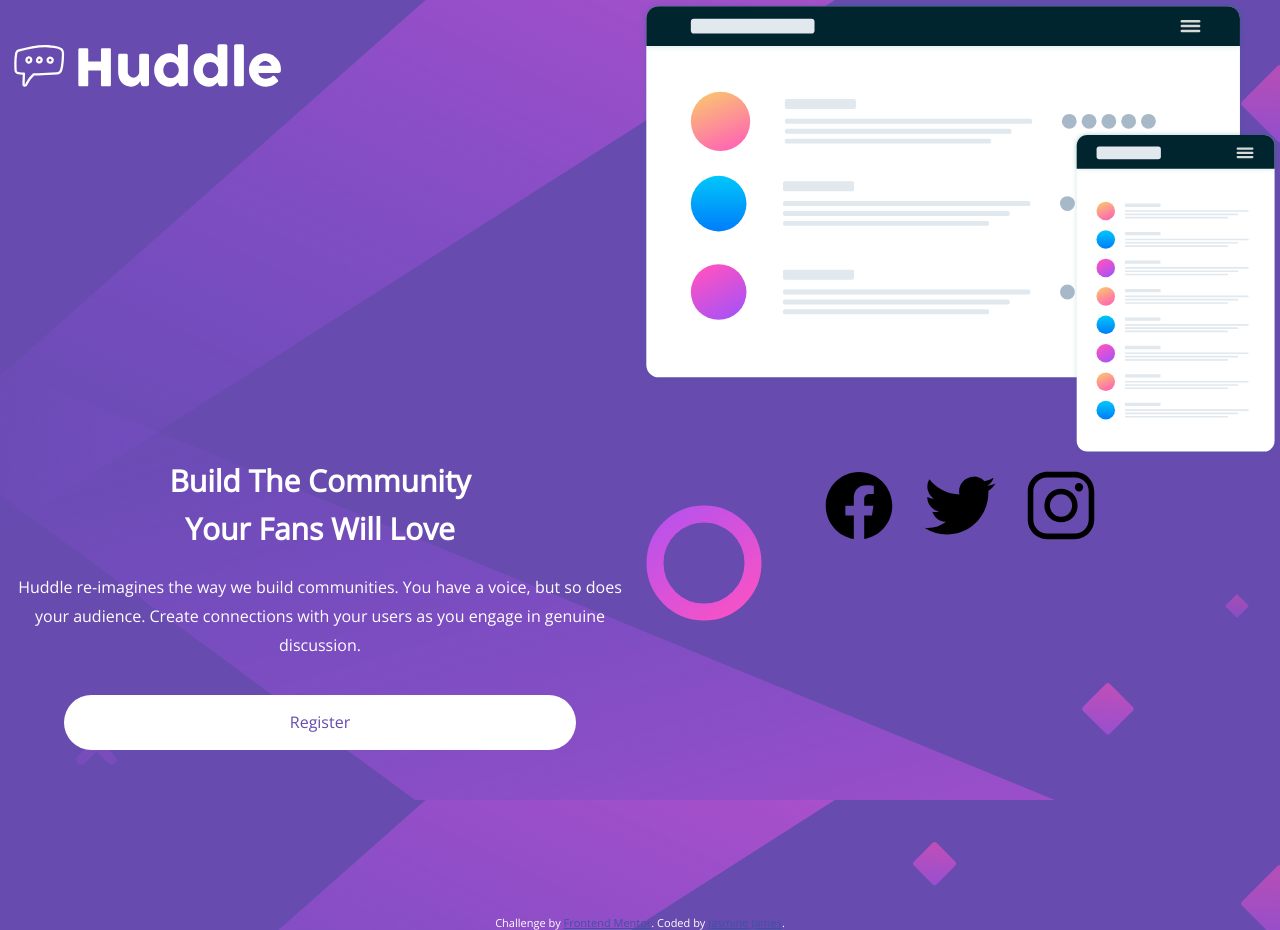
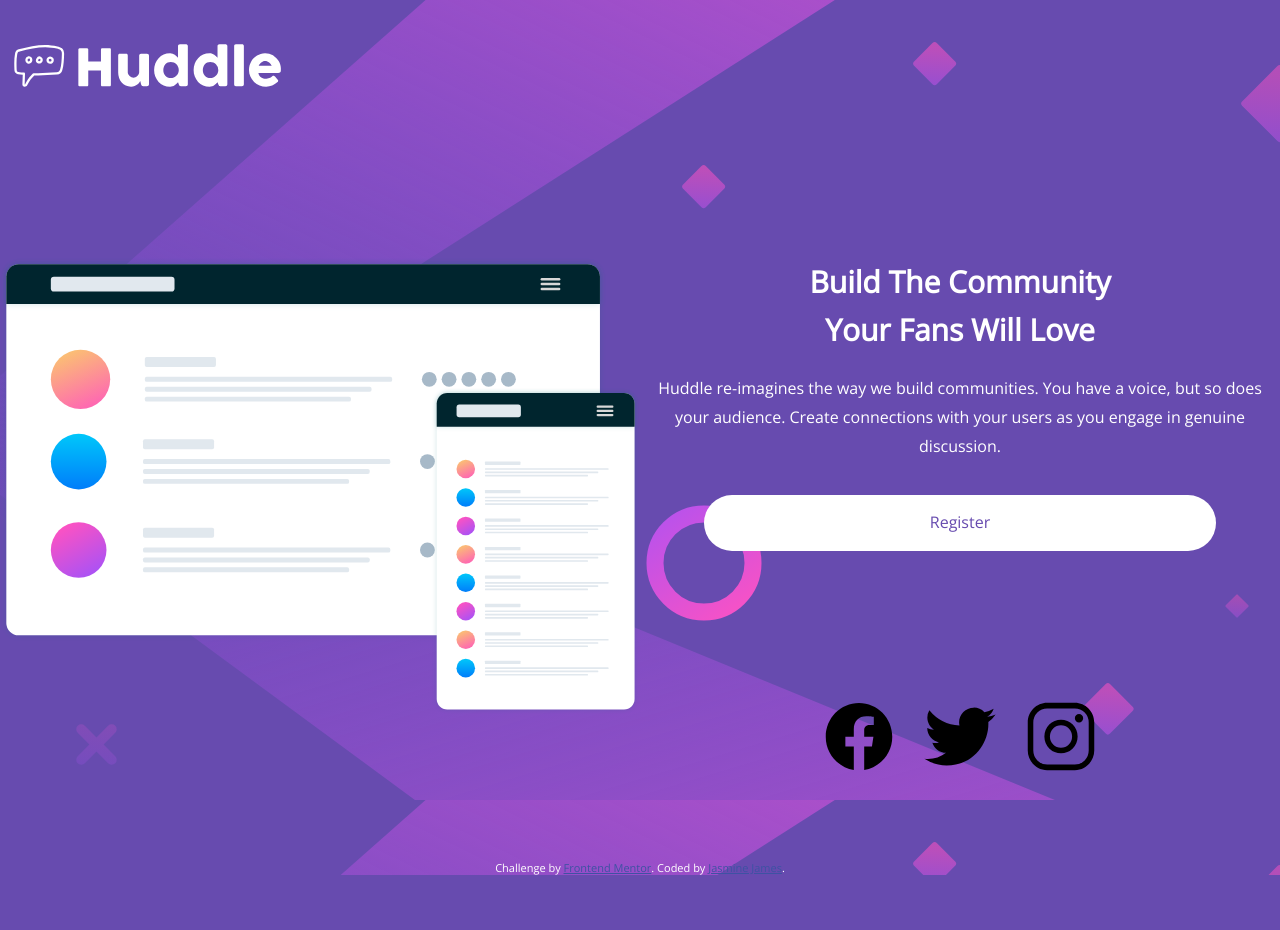
Before and after one commit to jjames93/huddle-landing-page-challenge, a plain HTML site: page index.html in a window 1280 px wide. After the commit the page ends 875 px from the top, so only its background shows below. Drawn offline with nearby package versions, Linux system fonts and the light colour scheme.

Commit message:
working on screen size /media queries

```diff
--- a/style.css
+++ b/style.css
@@ -32,6 +32,7 @@ section{
     margin-top: 30px;
     margin-bottom: 90px;
     grid-area: logo;
+    grid-area: span 1 / span 1;
 }
 
 .huddle{
@@ -89,20 +90,28 @@ footer{
 
     .container{
         display: grid;
-        grid-template-areas: ;
         grid-template-columns: 50% 50%;
-        grid-template-rows: 50% 50%;
+        grid-template-rows: 30% 50% 20%;
         max-width: 1400px;
         margin: 0 auto;
-}
     }
 
     .logo{
-        grid-area: span 1 / span 1;
-
+        grid-column: 1 / 2;
     }
 
-    .mockup
+    .mockup{
         grid-row-start: 2;
-        grid-area: span 1 / span 1;
+    }
+
+    .words{
+        grid-row-start: 2;
+    }
+
+    .contain2 {
+        grid-row-start: 3;
+        grid-column-start: 2;
+    }
+
+
 }
```
